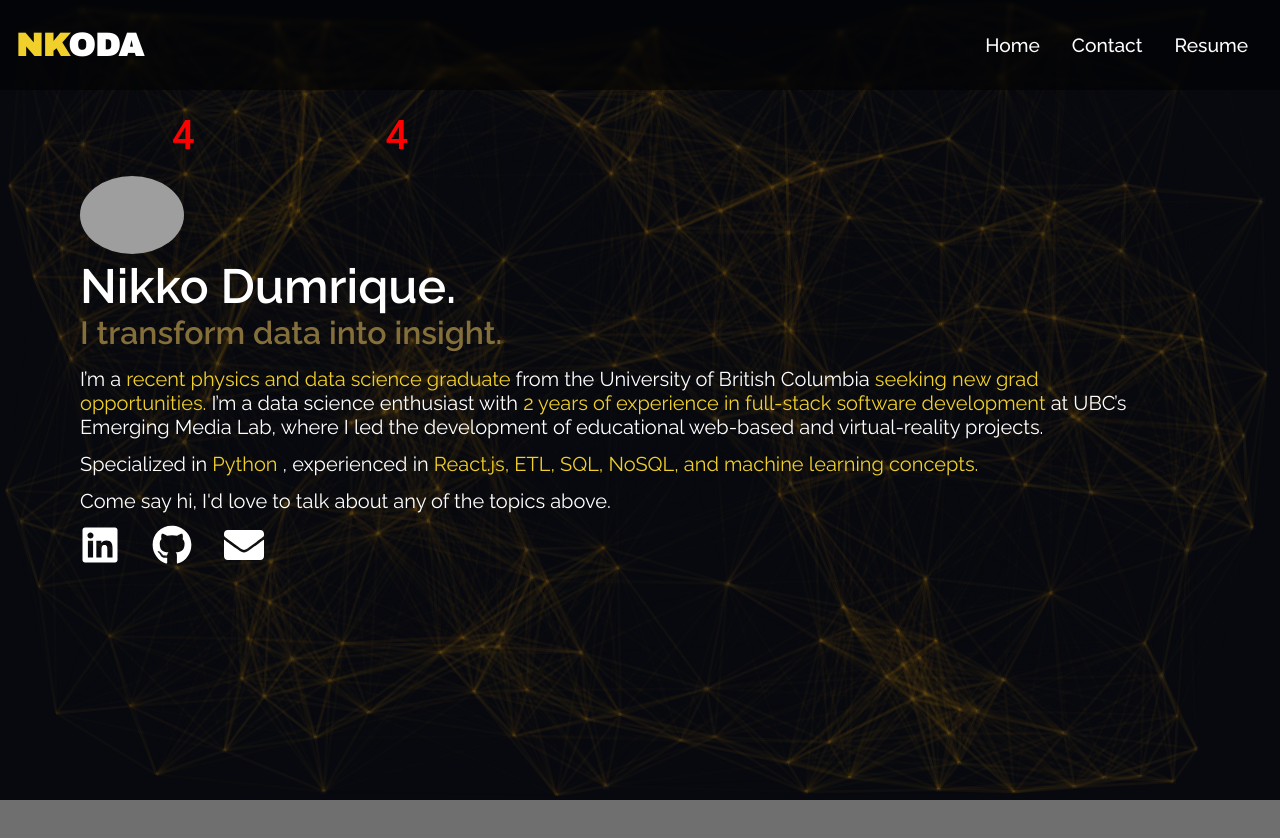
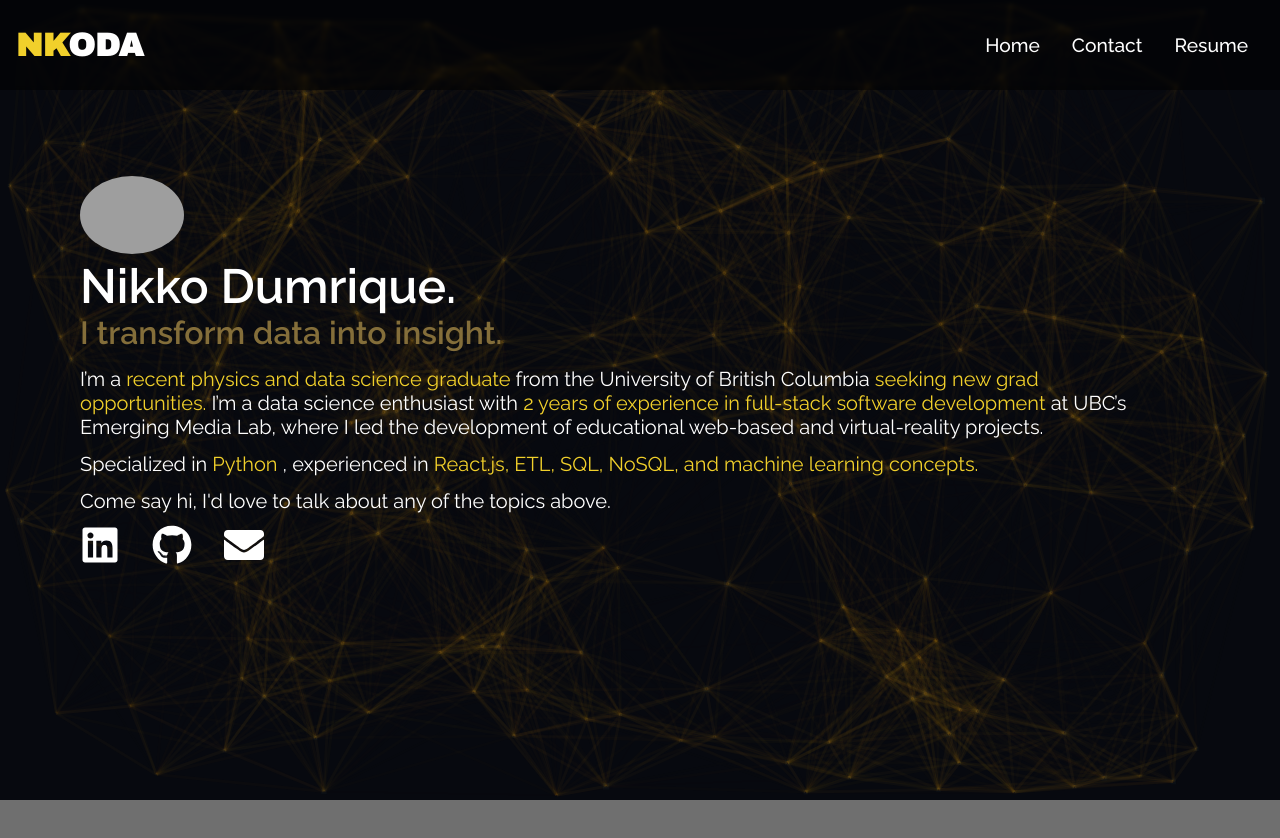
Before and after one commit to nkoda/nkoda.github.io, a React (Create React App) app: page / in a window 1280 px wide. Shown: the top 838 px of the page. Built offline with nearby package versions, Linux system fonts and the light colour scheme; grey boxes are pictures that could not be loaded.

Commit message:
commented out grid container in home.js and fixed indentations in contact

```diff
--- a/src/routes/Contact.js
+++ b/src/routes/Contact.js
@@ -12,19 +12,6 @@ const Contact = () => {
         <NavigationBarComponent/>
         <GraphParticleComponent/>
         <div className='contact'>
-        <Grid container spacing={4}>
-          {/* <Grid item xs={2} sm={6} md={4}>
-            <CardComponent></CardComponent>
-          </Grid> */}
-          <Grid item xs={2} sm={6} md={4}>
-            <CardComponent
-              url='https://eml.ubc.ca/files/2021/07/Screen-Shot-2021-07-23-at-12.26.23-AM-1-600x328.png'
-              text='t is important to note that the more diverse learning tools get developed, the better the student experience becomes. While visual learners might primarily benefit from emerging media and 3D technologies, even verbal and auditory learners can use them as additional resources which complement textbooks, slides, and other lecture materials.
-
-              Metabolism is typically known as a hard and cumbersome subject to learn. The team hopes that the work that they are doing through the 3D Metabolism project helps remove this stigma and makes it more interesting and fun for learners. Students tend to memorize metabolic pathways, and this application could make the pathways easier to remember.  '
-              />
-          </Grid>
-        </Grid>
           <h1>Contact</h1>
           <div className='contact-container'>
             <p>I am currently looking for new graduate opportunities in data analytics, data science, and software development.
--- a/src/routes/Home.js
+++ b/src/routes/Home.js
@@ -7,15 +7,18 @@ const Home = () => {
   return (
     <div>
         <NavigationBarComponent/>
-        <Grid container>
-          <Grid item xs={2}>
-            <CardComponent></CardComponent>
-          </Grid>
-          <Grid item xs={2}>
-            <CardComponent></CardComponent>
+        <ParticleComponent/>
+        {/* <Grid container spacing={4}>
+          <Grid item xs={2} sm={6} md={4}>
+            <CardComponent
+              url='https://eml.ubc.ca/files/2021/07/Screen-Shot-2021-07-23-at-12.26.23-AM-1-600x328.png'
+              text='t is important to note that the more diverse learning tools get developed, the better the student experience becomes. While visual learners might primarily benefit from emerging media and 3D technologies, even verbal and auditory learners can use them as additional resources which complement textbooks, slides, and other lecture materials.
+
+              Metabolism is typically known as a hard and cumbersome subject to learn. The team hopes that the work that they are doing through the 3D Metabolism project helps remove this stigma and makes it more interesting and fun for learners. Students tend to memorize metabolic pathways, and this application could make the pathways easier to remember.  '
+              />
           </Grid>
         </Grid>
-        <ParticleComponent/>
+        */}
     </div>
   )
 }
```
Lines whose indentation alone changed are shown as unchanged.
